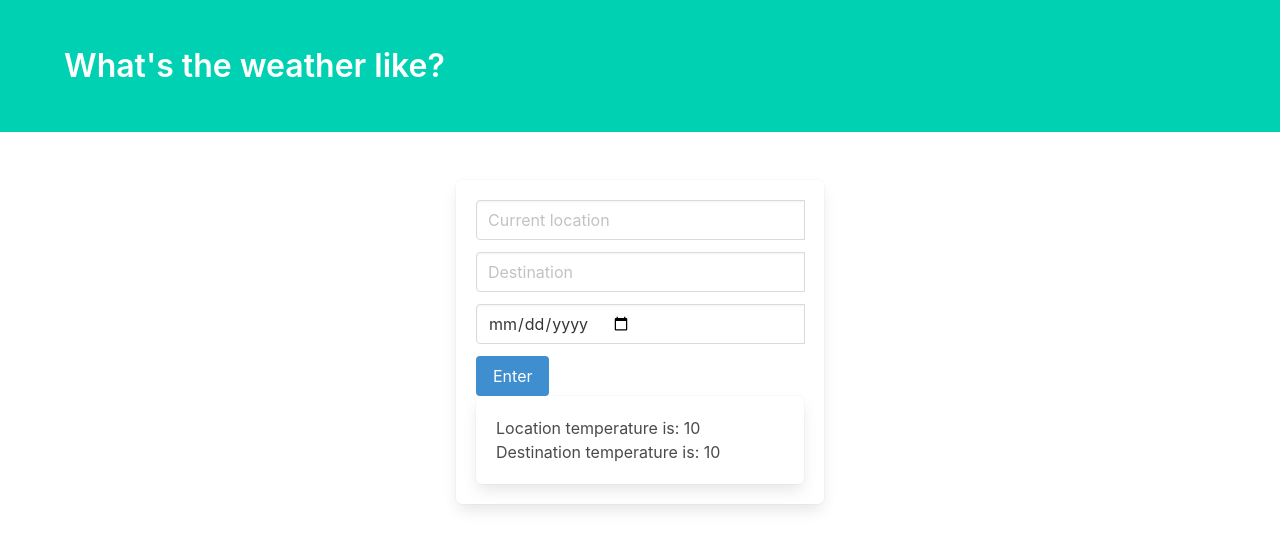
After one commit to TasnuvaTarannnumShreshtha/Django_Weather_App, a Django app: template forecast/templates/forecast/forecast.html in a window 1280 px wide. The commit adds this page. Shown: the top 551 px of the page. Run offline with Django 5.2, Linux system fonts and the light colour scheme; the template is opened without the code that fills it: most values are stand-ins (such as "Sample title", 1, 10 or a date in 2020); some libraries are stand-ins or nearby versions.

Commit message:
Feature/weather app 123 input user location, destination and date of travel template (#2)
* feat: fetching top 10 districts with coolest temperatures from API

* feat: input user location, destination and date

* fix: updated the query params

---------

Co-authored-by: TasnuvaTarannumShreshtha <tasnuva369@gmail.com>

```diff
--- /dev/null
+++ b/forecast/templates/forecast/forecast.html
@@ -0,0 +1,77 @@
+<!DOCTYPE html>
+<html lang="en">
+<head>
+    <meta charset="UTF-8">
+    <meta name="viewport" content="width=device-width, initial-scale=1.0">
+    <meta http-equiv="X-UA-Compatible" content="ie=edge">
+    <title>What's the weather like?</title>
+    <link rel="stylesheet" href="https://cdnjs.cloudflare.com/ajax/libs/bulma/0.6.2/css/bulma.css" />
+</head>
+<body>
+    <section class="hero is-primary">
+        <div class="hero-body">
+            <div class="container">
+                <h1 class="title">
+                    What's the weather like?
+                </h1>
+            </div>
+        </div>
+    </section>
+    <section class="section">
+        <div class="container">
+            <div class="columns">
+                <div class="column is-offset-4 is-4">
+                    <div class="box">
+                        <article class="media">
+                            <div class="media-content">
+
+                                <form action="{% url 'forecast' %}" method="get">
+                                    {% csrf_token %}
+                                    <div class="field has-addons">
+                                        <div class="control is-expanded">
+                                            <input class="input" type="text" placeholder="Current location" name="location">
+                                        </div>
+                                        <br>
+                                    </div>
+                                    <div class="field has-addons">
+                                        <div class="control is-expanded">
+                                            <input class="input" type="text" placeholder="Destination" name="destination">
+                                        </div>
+                                        <br>
+                                    </div>
+                                    <div class="field has-addons">
+                                        <div class="control is-expanded">
+                                            <input class="input" type="date" placeholder="Date of travel" name="date_of_travel">
+                                        </div>
+                                        <br>
+                                    </div>
+                                    <div class="field has-addons">
+                                        <div class="control">
+                                            <button class="button is-info" type="submit">
+                                                Enter
+                                            </button>
+                                        </div>
+                                    </div>
+                                </form>
+                            </div>
+                        </article>
+
+
+                        <div class="box">
+                            <article class="media">
+                                <div class="media-content">
+                                    {% if  location_temperature_at_2PM %}
+                                    <p>Location temperature is: {{location_temperature_at_2PM}}</p>
+                                    {% endif %}
+                                    <p>Destination temperature is: {{destination_temperature_at_2PM}}</p>
+                                    <p></p>
+                                </div>
+                    </div>
+                </div>
+            </div>
+        </div>
+    </section>
+
+
+</body>
+</html>
--- a/forecast/urls.py
+++ b/forecast/urls.py
@@ -1,9 +1,9 @@
 from django.urls import path
 from . import views
 
-app_name = 'forecast'
+# app_name = 'forecast'
 urlpatterns = [
     path('', views.index, name= 'index'),
-    path('forecast/', views.forecast, name = 'forecast')
+    path('forecast/', views.forecast, name = 'forecast'),
 
 ]
--- a/weatherApp/settings.py
+++ b/weatherApp/settings.py
@@ -37,7 +37,6 @@ INSTALLED_APPS = [
     'django.contrib.sessions',
     'django.contrib.messages',
     'django.contrib.staticfiles',
-    'rest_framework',
     'forecast',
 ]
 
```
Also changed, not shown: forecast/templates/forecast/index.html (+23 -48 lines), forecast/views.py (+26 -38 lines).
